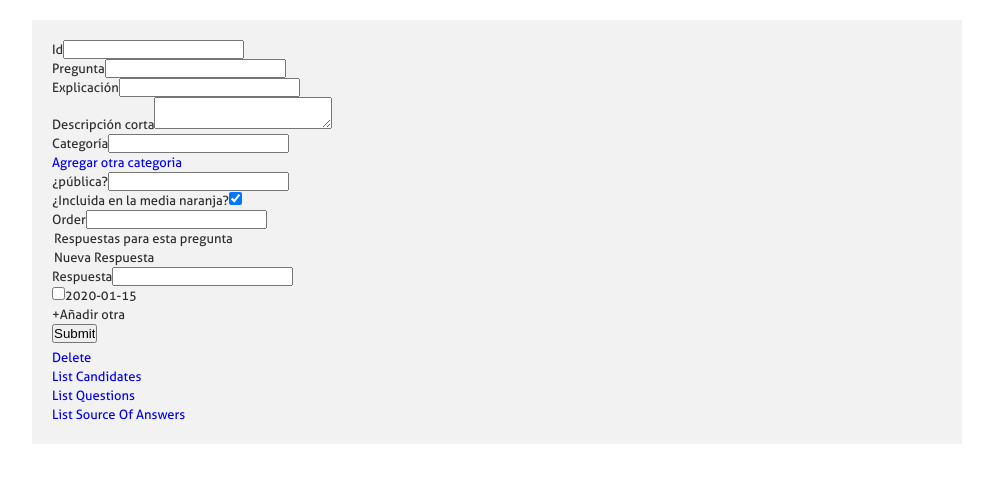
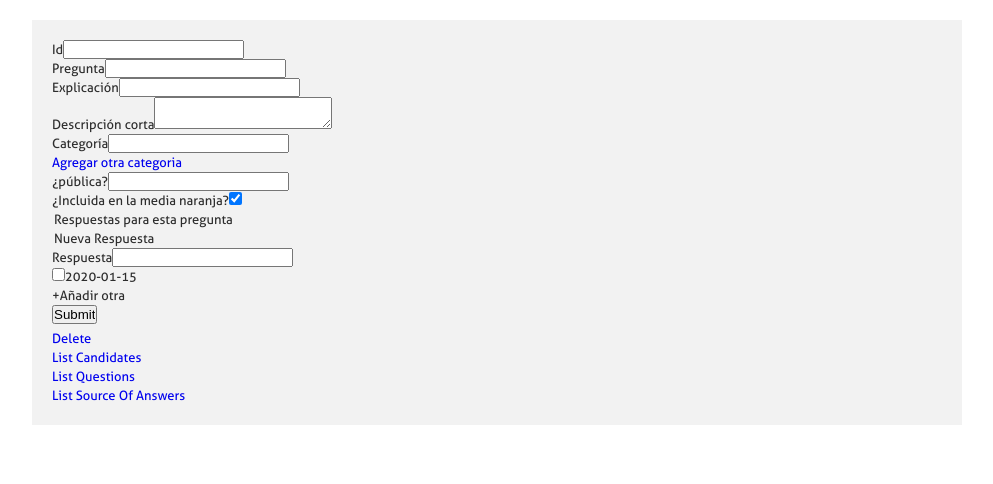
Before and after one commit to lfalvarez/votainteligente.com.ar, a CakePHP app: the page made by app/views/questions/admin_edit.ctp in a window 1280 px wide. Shown: the part 28-512 px from the top of the page, without its empty margins (143-1136 px from the left). Run offline with PHP 8.4 and a stand-in for CakePHP, Linux system fonts and the light colour scheme; the template is opened without the code that fills it: most values are stand-ins (such as "Sample title", 1, 10 or a date in 2020); form fields are guessed from the names that the template uses; data that the repository does not hold is empty; some libraries are stand-ins or nearby versions.

Commit message:
Bug Fix: The order in editing a question
Change-Id: If2d0d6b5e4aa0f71786e9d9fd5b0be6ba07334e9

```diff
--- a/app/views/questions/admin_edit.ctp
+++ b/app/views/questions/admin_edit.ctp
@@ -14,7 +14,6 @@
 		echo $this->Html->link('Agregar otra categoria', '/admin/categories/add_ajax/', array('id' => 'addAnotherCategory'));
 		echo $this->Form->input('public',array('checked'=>true,'label'=>'¿pública?'));
 		echo $this->Form->input('included_in_media_naranja',array('type'=>'checkbox','label'=>'¿Incluida en la media naranja?','checked'=>true));
-		echo $this->Form->input('order');
 	?>
 	</fieldset>
 	<fieldset>
```
